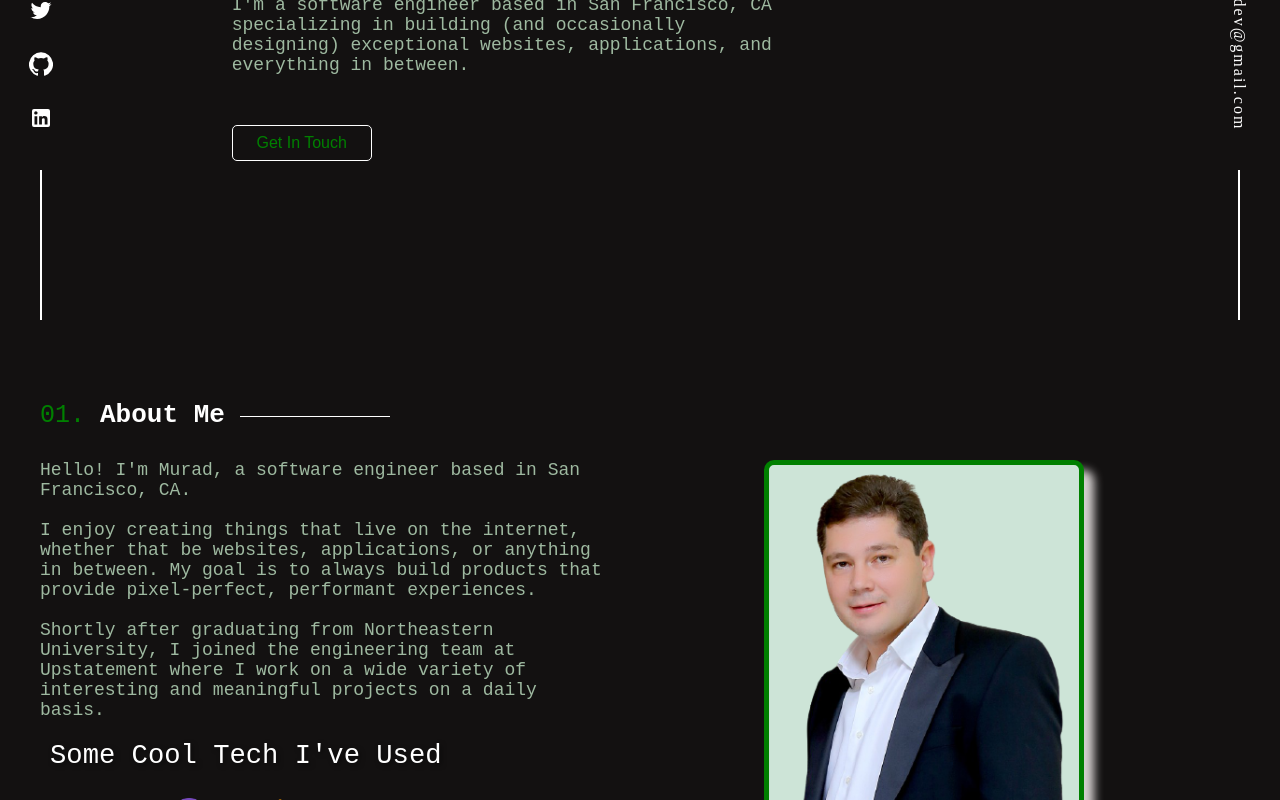
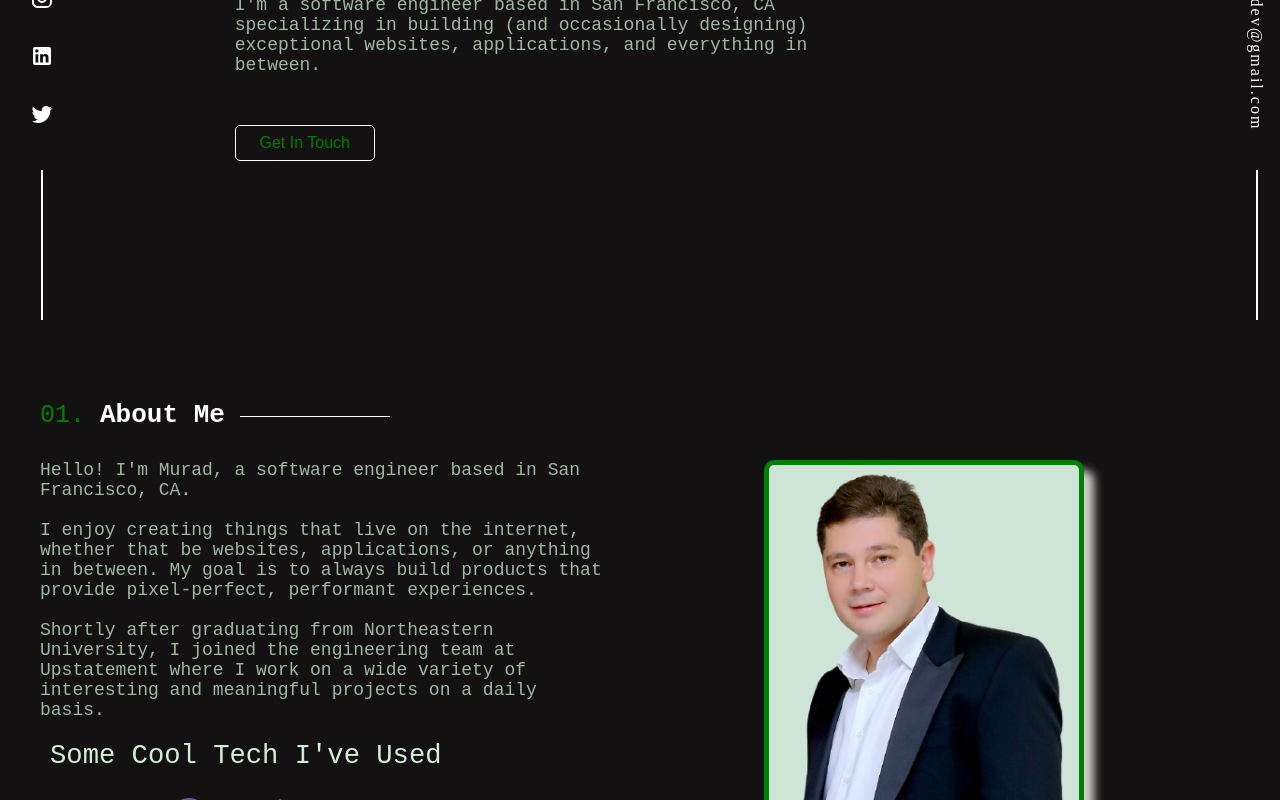
Before and after one commit to muradusa/react-portfolio, a React (Create React App) app: page / in a window 1280 px wide. Shown: the part 400-1200 px from the top of the page. Built offline with nearby package versions, Linux system fonts and the light colour scheme; grey boxes are pictures that could not be loaded.

Commit message:
adding sticky nav bar

```diff
--- a/src/Contact.css
+++ b/src/Contact.css
@@ -113,6 +113,18 @@
   height: 70px;
 }
 
+.upArrow {
+  display: flex;
+  justify-content: center;
+  size: large;
+  padding-top: 20px;
+  color: white;
+}
+
+.upArrow p {
+  font-size: large;
+}
+
 @media screen and (min-width: 375px) and (max-width: 812px) {
   .contact__body {
     display: flex;
--- a/src/Contact.js
+++ b/src/Contact.js
@@ -1,6 +1,8 @@
 import React from "react";
 import "./Contact.css";
 import contactImage from "./images/Me.png";
+import ArrowUpwardIcon from "@material-ui/icons/ArrowUpward";
+import { Link } from "react-scroll";
 
 function Contact() {
   return (
@@ -51,6 +53,19 @@ function Contact() {
           </form>
         </div>
       </div>
+      <div className="upArrow">
+        <Link
+          activeClass="active"
+          to="home"
+          spy={true}
+          smooth={true}
+          offset={-10}
+          duration={500}
+        >
+          <ArrowUpwardIcon fontSize="large" />
+          <h3>To The Top</h3>
+        </Link>
+      </div>
     </div>
   );
 }
--- a/src/Header.css
+++ b/src/Header.css
@@ -30,7 +30,7 @@
   align-items: baseline;
   padding-left: 20px;
   padding-right: 20px;
-  background-color: rgb(52, 52, 75);
+  background-color: rgb(24, 24, 36);
 }
 
 .header__left {
@@ -53,6 +53,7 @@
 .header__right p {
   padding-right: 10px;
   color: white;
+  cursor: pointer;
 }
 
 .header__right p:hover {
@@ -69,6 +70,7 @@
   border: 1px solid white;
   font-size: 16px;
   border-radius: 5px;
+  cursor: pointer;
 }
 
 .header__right button:hover {
--- a/src/Home.js
+++ b/src/Home.js
@@ -1,5 +1,6 @@
 import React from "react";
 import "./Home.css";
+import { Link } from "react-scroll";
 
 function Home() {
   return (
@@ -15,7 +16,16 @@ function Home() {
           building (and occasionally designing) exceptional websites,
           applications, and everything in between.
         </p>
-        <button>Get In Touch</button>
+        <Link
+          activeClass="active"
+          to="contact"
+          spy={true}
+          smooth={true}
+          offset={-10}
+          duration={500}
+        >
+          <button>Get In Touch</button>
+        </Link>
       </div>
     </div>
   );
--- a/src/Main.css
+++ b/src/Main.css
@@ -17,6 +17,7 @@
 
 .MuiSvgIcon-root {
   padding: 15px;
+  color: white;
 }
 .MuiSvgIcon-root:hover {
   color: green;
--- a/src/Main.js
+++ b/src/Main.js
@@ -5,24 +5,43 @@ import InstagramIcon from "@material-ui/icons/Instagram";
 import TwitterIcon from "@material-ui/icons/Twitter";
 import GitHubIcon from "@material-ui/icons/GitHub";
 import LinkedInIcon from "@material-ui/icons/LinkedIn";
+import { Link } from "react-scroll";
 
 function Main() {
   return (
     <div className="main">
       <div className="main__left">
+        <a target="_blank" href="https://github.com/muradusa/">
+          <GitHubIcon />
+        </a>
+        <a target="_blank" href="https://www.instagram.com/murad_webdev/">
           <InstagramIcon />
+        </a>
+        <a target="_blank" href="https://www.linkedin.com/in/muradcholukov/">
+          <LinkedInIcon />
+        </a>
+        <a target="_blank" href="https://twitter.com/muradusa">
           <TwitterIcon />
-        <GitHubIcon />
-        <LinkedInIcon />
+        </a>
+
         <span className="line"></span>
       </div>
       <div className="main__center">
         <Home />
       </div>
+      <Link
+        activeClass="active"
+        to="contact"
+        spy={true}
+        smooth={true}
+        offset={-10}
+        duration={500}
+      >
         <div className="main__right">
           <div className="email">muradwebdev@gmail.com</div>
           <span className="line"></span>
         </div>
+      </Link>
     </div>
   );
 }
--- a/src/Tech.css
+++ b/src/Tech.css
@@ -8,9 +8,9 @@
 }
 
 .tech h2 {
-  color: white;
-  text-shadow: 2px 2px 5px rgba(0, 0, 0, 0.5);
-  font-size: 2rem;
+  font-family: monospace;
+  color: rgb(212, 238, 214);
+  font-size: 20px;
   font-weight: 500;
   /* border-bottom: 3px solid #11abb0; */
   padding-bottom: 5px;
```
Lines whose indentation alone changed are shown as unchanged.
